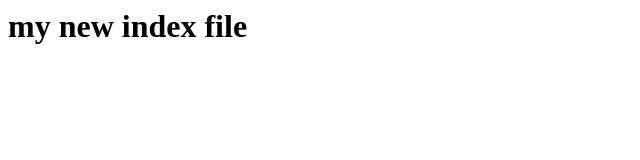
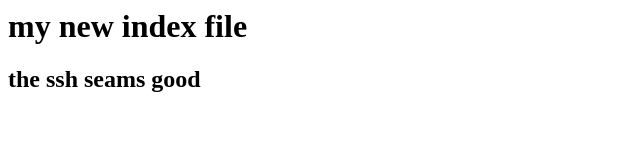
Before and after one commit to genesenonoaccount/test, a plain HTML site: page index.html in a window 1280 px wide. Shown: the whole page, without its empty margins (0-640 px from the left). Drawn offline with Linux system fonts and the light colour scheme.

Commit message:
developer1 first commit

```diff
--- a/index.html
+++ b/index.html
@@ -1 +1,2 @@
 <h1> my new index file </h1>
+<h2> the ssh seams good </h2>
```
